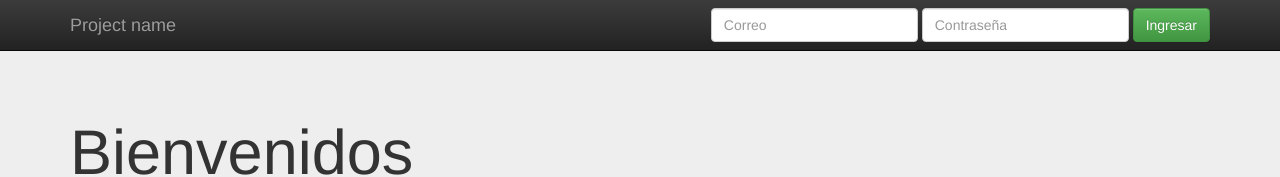
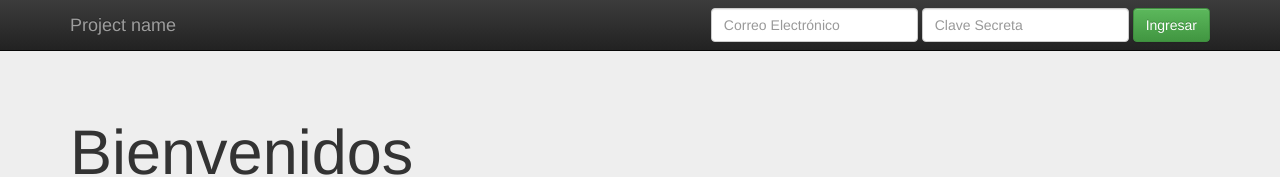
Before and after one commit to cfloresb/CursoGit, a plain HTML site: page index.html in a window 1280 px wide. Shown: the top 177 px of the page. Drawn offline with nearby package versions, Linux system fonts and the light colour scheme.

Commit message:
Se edita nombre de login

```diff
--- a/index.html
+++ b/index.html
@@ -41,10 +41,10 @@
         <div id="navbar" class="navbar-collapse collapse">
           <form class="navbar-form navbar-right" role="form">
             <div class="form-group">
-              <input type="text" placeholder="Correo" class="form-control">
+              <input type="text" placeholder="Correo Electrónico" class="form-control">
             </div>
             <div class="form-group">
-              <input type="password" placeholder="Contraseña" class="form-control">
+              <input type="password" placeholder="Clave Secreta" class="form-control">
             </div>
             <button type="submit" class="btn btn-success">Ingresar</button>
           </form>
```
